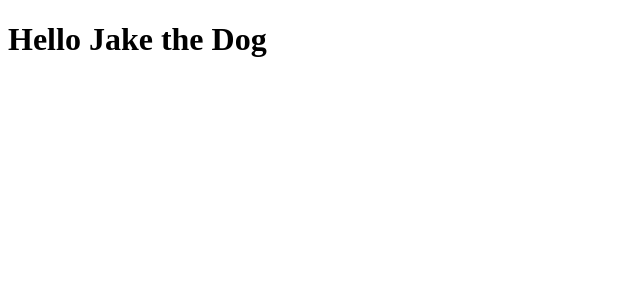
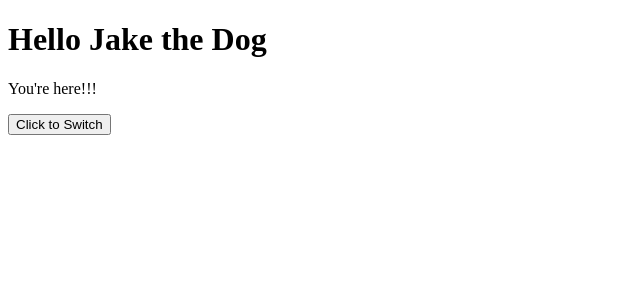
Before and after one commit to yusef-codes10/vue-course, a Vue app: page / in a window 1280 px wide. Shown: the top 300 px of the page, without its empty margins (0-640 px from the left). Built offline with nearby package versions, Linux system fonts and the light colour scheme.

Commit message:
clickabel btn finally

```diff
--- a/src/App.vue
+++ b/src/App.vue
@@ -1,17 +1,19 @@
-<script>
-export default {
-  data() {
-    return {
-      name: 'Jake the Dog',
-      status: false,
-    }
-  },
+<script setup>
+import { ref } from 'vue'
+
+// declare reactive variables
+const name = ref('Jake the Dog')
+const status = ref(true)
+
+function change() {
+  status.value = !status.value
 }
 </script>
-
 <template>
   <h1>Hello {{ name }}</h1>
   <p v-if="status">You're here!!!</p>
+  <p v-else>You are not here</p>
+  <button @click="change">Click to Switch</button>
 </template>
 
 <style scoped></style>
```
